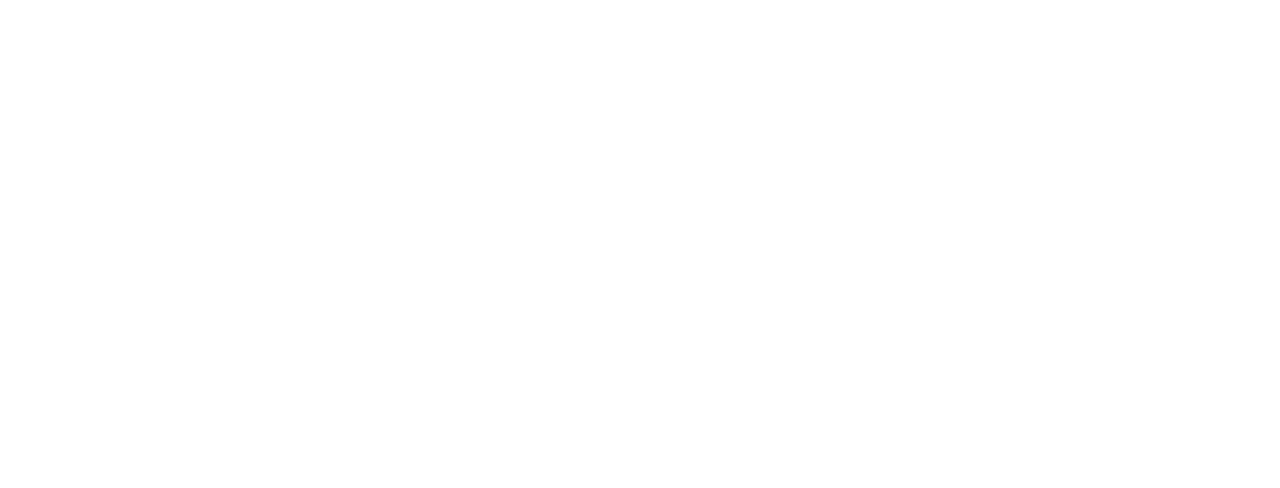
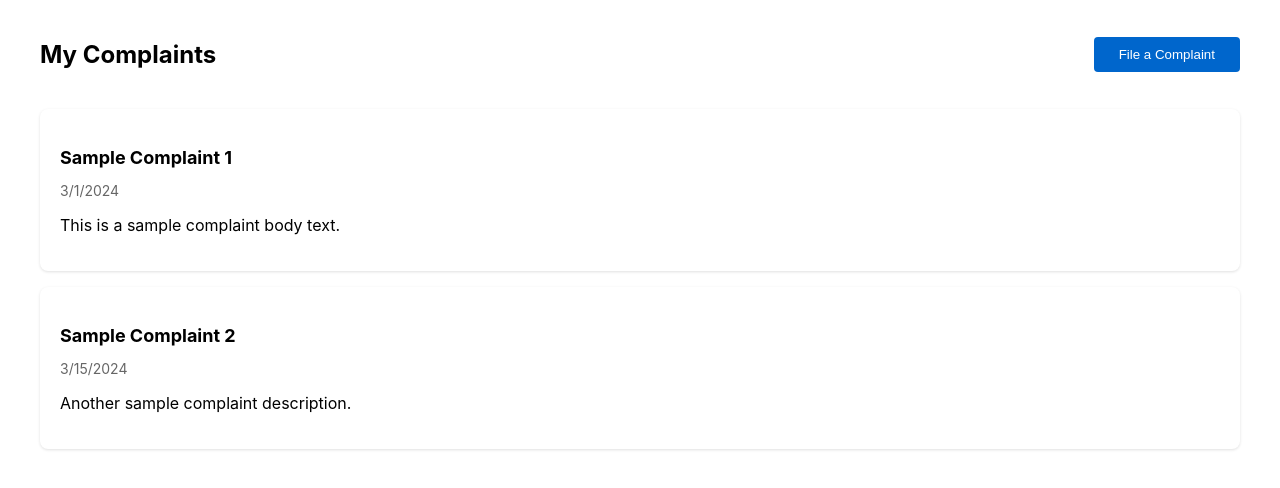
Before and after one commit to Advanced-computer-lab-2024/ExploreInEase, a React (Create React App) app in the folder frontend/exploreinease/: page /Complaints in a window 1280 px wide. Before the commit this address had no page. Shown: the top 488 px of the page. Built offline with nearby package versions, Linux system fonts and the light colour scheme.

Commit message:
Complaints req done

```diff
--- a/frontend/exploreinease/src/App.js
+++ b/frontend/exploreinease/src/App.js
@@ -32,6 +32,8 @@
 const SignIn = React.lazy(() => import("./Login/login"));
 const AdminHomePage=React.lazy(()=>import("./Admin/AdminNavbar"))
 const TouristGovernorHP=React.lazy(()=>import("./TouristGovernor/GovernorNavbar"))
+const Complaints = React.lazy(() => import('./Tourist/Complaints'));
+
 
 const App = () => {
 
@@ -70,6 +72,8 @@
           <Route path="/AdminHomePage" element={<AdminHomePage />} />
           <Route path="/TouristGovernorHP" element={<TouristGovernorHP />} />
           <Route path="/AddUser" element={<AddUser />} />
+          <Route path="/Complaints" element={<Complaints />} />
+
         </Routes>
       </Suspense>
     </Router>
--- /dev/null
+++ b/frontend/exploreinease/src/Tourist/Complaints.js
@@ -0,0 +1,186 @@
+import React, { useState } from 'react';
+import {
+    TextField,
+    Card,
+    CardContent,
+    Typography,
+    Grid,
+    Slider,
+    MenuItem,
+    Select,
+    InputLabel,
+    FormControl,
+    Button,
+    Box,
+    Paper,
+    Dialog,
+    DialogActions,
+    DialogContent,
+    DialogContentText,
+    DialogTitle,
+    List,
+    ListItem,
+    ListItemText, Divider,
+} from '@mui/material';
+
+const Complaints = () => {
+    const [isComplaintModalOpen, setIsComplaintModalOpen] = useState(false);
+    const [errors, setErrors] = useState({});
+    const [openCreate, setOpenCreate] = useState(false);
+
+    const [complaintData, setComplaintData] = useState({
+        title: '',
+        body: '',
+        date: new Date().toISOString().split('T')[0]
+    });
+    const handleClose = () => {
+        setOpenCreate(false);
+        setComplaintData({
+            title: '',
+            body: '',
+        });
+        setErrors({});
+    };
+    const handleInputChange = (e) => {
+        const { name, value } = e.target;
+        setComplaintData({ ...complaintData, [name]: value });
+    };
+    const handleSubmitCreate = () => {
+        console.log(complaintData);
+
+        // if (validateForm()) {
+        const newComplaint = {
+            title: complaintData.title,
+            body: complaintData.body,
+        };
+        //   const option = {
+        //     apiPath: `/addProduct/${userId}`,
+        //     urlParam: userId,
+        //     body: newComplaint
+        //   }
+        //   const response = NetworkService.post(option);
+        //   console.log(response);
+        // setComplaintData((prev) => [...prev, newComplaint]);
+        //   console.log(products);
+
+        //   setNextId((prev) => prev + 1);
+        handleClose();
+
+    };
+
+    // Sample complaints data - in real app, this would come from props or context
+    const sampleComplaints = [
+        {
+            title: "Sample Complaint 1",
+            body: "This is a sample complaint body text.",
+            date: "2024-03-01"
+        },
+        {
+            title: "Sample Complaint 2",
+            body: "Another sample complaint description.",
+            date: "2024-03-15"
+        }
+    ];
+
+    const handleComplaintSubmit = () => {
+        // Handle submission logic here
+        console.log('Submitting complaint:', complaintData);
+        setIsComplaintModalOpen(false);
+        setComplaintData({
+            title: '',
+            body: '',
+            date: new Date().toISOString().split('T')[0]
+        });
+    };
+
+    return (
+        <div style={{ padding: '24px', maxWidth: '1200px', margin: '0 auto' }}>
+            <div style={{ display: 'flex', justifyContent: 'space-between', alignItems: 'center', marginBottom: '24px' }}>
+                <h1 style={{ fontSize: '24px', fontWeight: 'bold' }}>My Complaints</h1>
+                <button
+                    onClick={() => setOpenCreate(true)}
+                    style={{
+                        padding: '10px 25px',
+                        backgroundColor: '#0066cc',
+                        color: 'white',
+                        border: 'none',
+                        borderRadius: '4px',
+                        cursor: 'pointer'
+                    }}
+                >
+                    File a Complaint
+                </button>
+            </div>
+
+            <div style={{ display: 'grid', gap: '16px' }}>
+                {sampleComplaints.map((complaint, index) => (
+                    <div key={index} style={{
+                        backgroundColor: 'white',
+                        borderRadius: '8px',
+                        padding: '20px',
+                        boxShadow: '0 1px 3px rgba(0,0,0,0.12)'
+                    }}>
+                        <div style={{ marginBottom: '12px' }}>
+                            <h3 style={{ fontSize: '18px', fontWeight: 'bold', marginBottom: '4px' }}>
+                                {complaint.title}
+                            </h3>
+                            <p style={{ fontSize: '14px', color: '#666' }}>
+                                {new Date(complaint.date).toLocaleDateString()}
+                            </p>
+                        </div>
+                        <p style={{ whiteSpace: 'pre-wrap' }}>{complaint.body}</p>
+                    </div>
+                ))}
+
+                {sampleComplaints.length === 0 && (
+                    <div style={{ textAlign: 'center', padding: '32px', color: '#666' }}>
+                        No complaints filed yet.
+                    </div>
+                )}
+            </div>
+
+            {/* File Complaint Dialog */}
+            <Dialog open={openCreate} onClose={handleClose}>
+                <DialogTitle>File New Complaint</DialogTitle>
+                <DialogContent>
+                    <DialogContentText>
+                        Please fill in the details to file a new complaint.
+                    </DialogContentText>
+                    <TextField
+                        margin="dense"
+                        label="Title"
+                        name="title"
+                        value={complaintData.title || ''}
+                        onChange={handleInputChange}
+                        fullWidth
+                        error={!!errors.name}
+                        helperText={errors.name}
+                    />
+
+                    <TextField
+                        margin="dense"
+                        label="Problem"
+                        name="body"
+                        value={complaintData.body || ''}
+                        onChange={handleInputChange}
+                        fullWidth
+                        error={!!errors.description}
+                        helperText={errors.description}
+                    />
+
+
+                </DialogContent>
+                <DialogActions>
+                    <Button onClick={handleClose} color="primary">
+                        Cancel
+                    </Button>
+                    <Button onClick={handleSubmitCreate} color="primary">
+                        Confirm
+                    </Button>
+                </DialogActions>
+            </Dialog>
+        </div>
+    );
+};
+
+export default Complaints;
--- a/frontend/exploreinease/src/Tourist/TouristNavbar.js
+++ b/frontend/exploreinease/src/Tourist/TouristNavbar.js
@@ -56,7 +56,7 @@
             }
           }
       }
-      else {
+      else if (title=="Explore Activities and Itineraries and Historical Places"){
         try {
             const options = {
               apiPath: `/upcomingEvents`,
@@ -76,7 +76,31 @@
           }
         // navigate('/explore');
       }
+
+
+
+    // FOR COMPLAINTS INTEGRATION
+
+      else{
+        try {
+          const options = {
+            apiPath: `/upcomingEvents`,
+          };
+          const response = await NetworkService.get(options);
+          setSuccess(response.message); // Set success message
+          console.log(response);
+          const events=response;
+          navigate(`/Complaints`,{state:{events}});
+        } catch (err) {
+          if (err.response) {
+              console.log(err.message);
+            setError(err.response.data.message); // Set error message from server response if exists
+          } else {
+            setError('An unexpected error occurred.'); // Generic error message
+          }
+        }
       }
+    }
   return (
     <div className="homepage">
       <nav className="navbar">
@@ -96,6 +120,9 @@
           <button
           onClick={() => handleRegisterClick("My Profile")}
           className="small-button">My Profile</button>
+          <button
+          onClick={() => handleRegisterClick("Complaints")}
+          className="small-button">Complaints</button>
         </div>
         <div className="currency-selector">
           <span className="currency-symbol"></span>
```
